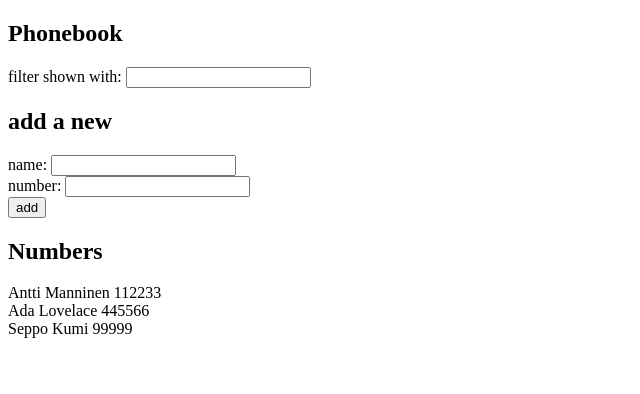
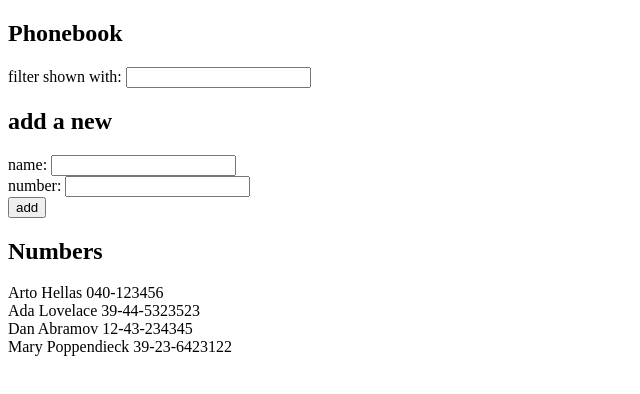
Before and after one commit to castevet6/mooc2019fs, a React (Create React App) app in the folder osa2/puhelinluettelo/: page / in a window 1280 px wide. Shown: the top 394 px of the page, without its empty margins (0-640 px from the left). Built offline with nearby package versions, Linux system fonts and the light colour scheme; data requests are answered from the project's data file.

Commit message:
2.11 puhelinluettelo, step6 DONE

```diff
--- /dev/null
+++ b/osa2/puhelinluettelo/db.json
@@ -0,0 +1,24 @@
+{
+    "persons":[
+        {
+            "name": "Arto Hellas",
+            "number": "040-123456",
+            "id": 1
+        },
+        {
+            "name": "Ada Lovelace",
+            "number": "39-44-5323523",
+            "id": 2
+        },
+        {
+            "name": "Dan Abramov",
+            "number": "12-43-234345",
+            "id": 3
+        },
+        {
+            "name": "Mary Poppendieck",
+            "number": "39-23-6423122",
+            "id": 4
+        }
+    ]
+  }
--- a/osa2/puhelinluettelo/src/App.js
+++ b/osa2/puhelinluettelo/src/App.js
@@ -1,23 +1,27 @@
-import React, { useState } from 'react'
+import React, { useState, useEffect } from 'react'
 import Person from './components/Person'
 import PersonForm from './components/PersonForm'
 import Filter from './components/Filter'
+import axios from 'axios'
 
 const App = () => {
-    const [ persons, setPersons] = useState([
-        { name: 'Antti Manninen', number: '112233'},
-        { name: 'Ada Lovelace', number: '445566' },
-        { name: 'Seppo Kumi', number: '99999' },
-
-    ])
+    const [ persons, setPersons] = useState([])
     const [ newName, setNewName ] = useState('')
     const [ newNumber, setNewNumber] = useState('')
     const [ filtering, setNewFiltering ] = useState('')
 
+    useEffect(() => {
+        console.log('effect started in App.js');
+        axios.get('http://localhost:3001/persons')
+            .then(response => {
+                console.log('Promise fulfilled');
+                setPersons(response.data);
+            })
+    }, [])
+    console.log('rendered', persons.length,'persons')
+
     const handleNewPerson = (event) => {
         event.preventDefault()
-
-        // tarkastetaan onko nimi jo persons-taulukossa
         if (persons.filter(p => p.name === newName).length > 0) {
             alert(`${newName} is already added to phonebook`)
         } else {
```
Also changed, not shown: osa2/puhelinluettelo/package.json (+6 -1 lines), 1 other file (tests, documents, lock files or other folders).
